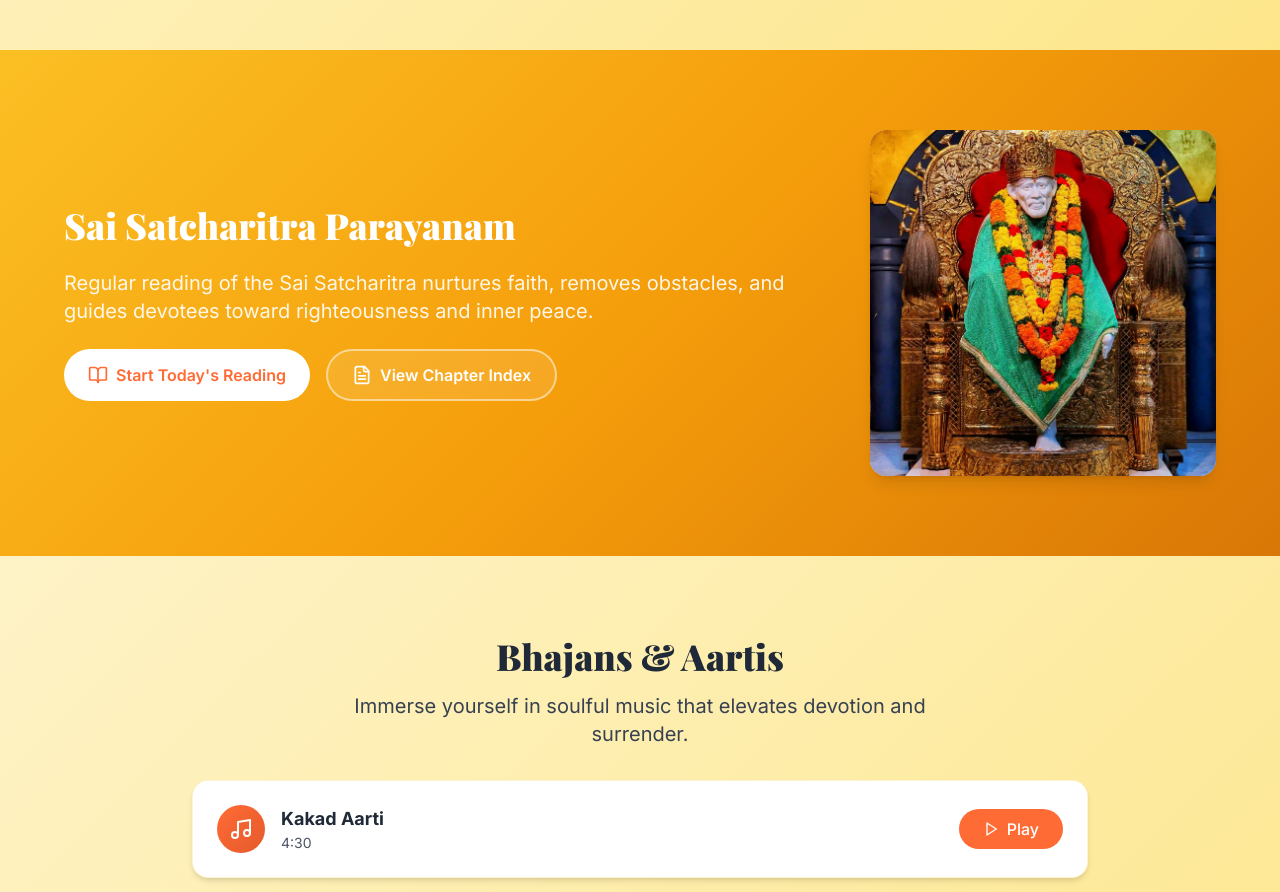
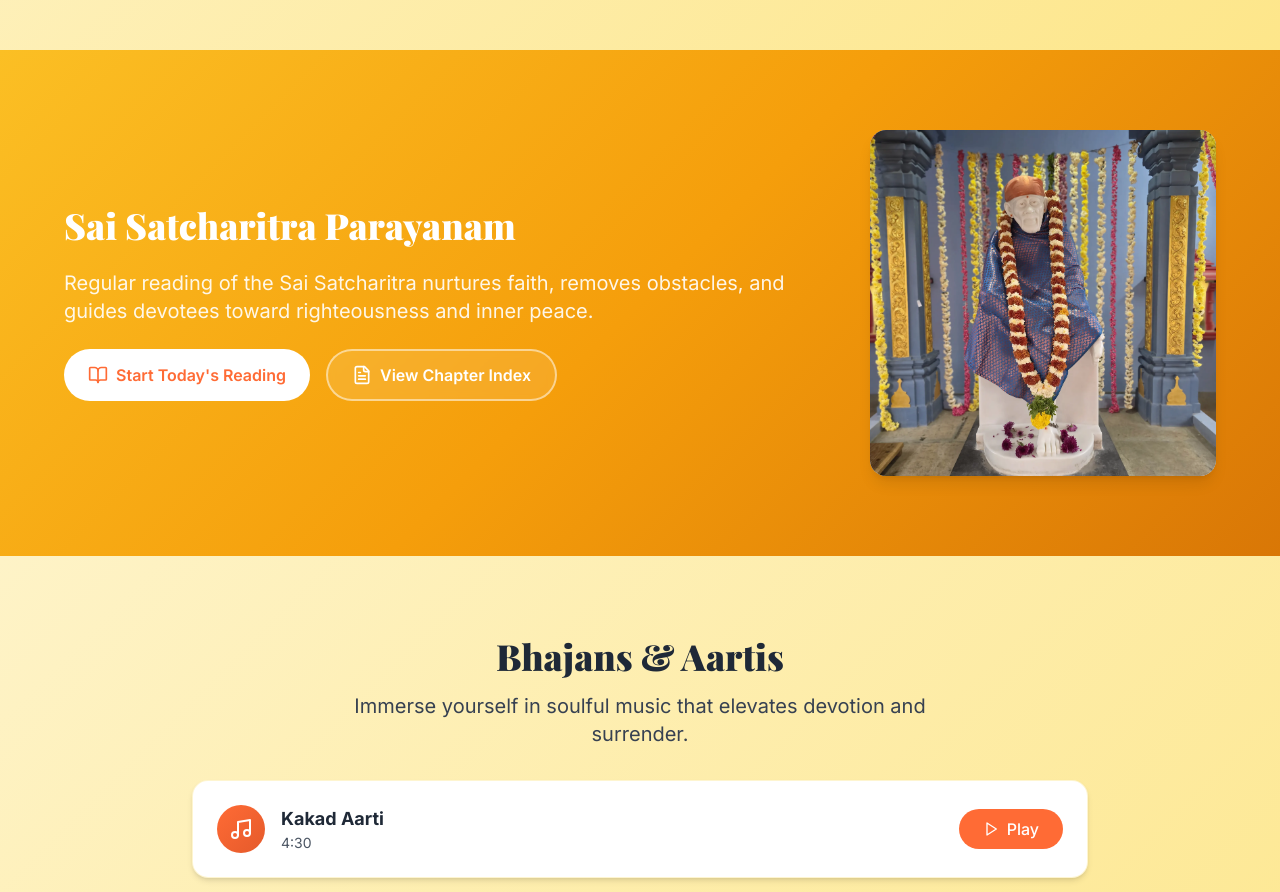
Before and after one commit to vigneshmuthu789/Saibab-1030-v2, a Next.js app: page /devotion in a window 1280 px wide. Shown: the part 1620-2512 px from the top of the page. Built offline with nearby package versions, Linux system fonts and the light colour scheme.

Commit message:
Update Sai Satcharitra Parayanam section image with sai-prayanam.webp

```diff
--- a/src/app/devotion/page.tsx
+++ b/src/app/devotion/page.tsx
@@ -233,11 +233,11 @@ export default function DevotionPage() {
               <div className="flex-shrink-0 w-full lg:w-[30%] max-w-md mx-auto lg:mx-0">
                 <div className="relative w-full aspect-square rounded-2xl overflow-hidden shadow-lg bg-gray-200">
                   <img
-                    src="/saibaba.webp"
-                    alt="Sai Baba"
+                    src="/devotion/sai-prayanam.webp"
+                    alt="Sai Satcharitra Parayanam"
                     className="w-full h-full object-cover"
                     onError={(e) => {
-                      console.error("Image failed to load:", "/saibaba.webp");
+                      console.error("Image failed to load:", "/devotion/sai-prayanam.webp");
                       e.currentTarget.style.display = "none";
                     }}
                   />
```
Also changed, not shown: public/devotion/sai-prayanam.webp (added).
